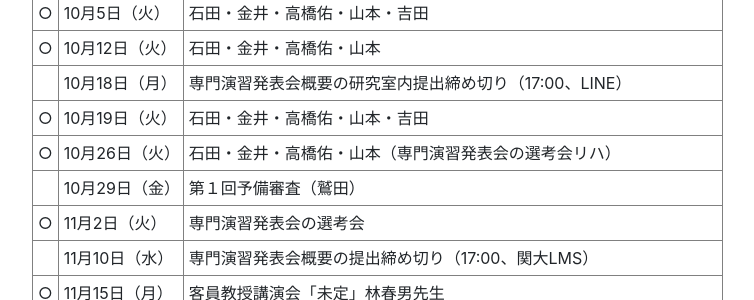
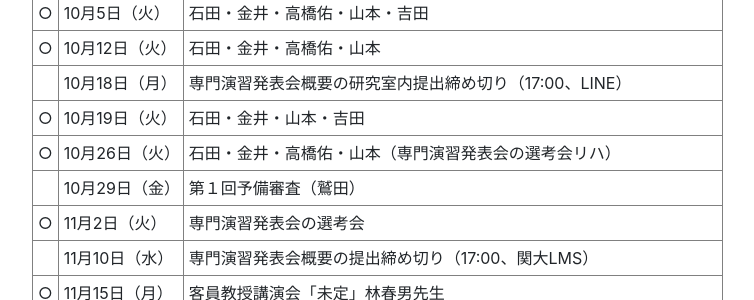
Before and after one commit to tkhslab/tkhslab.github.io, a Jekyll site: the page built from forstudents.md, in a window 1280 px wide and 900 px high, scrolled down 3083 px. Shown: the part 152-452 px from the top of the window, without its empty margins (53-807 px from the left). Built offline with Jekyll 4.4.1, drawn with Linux system fonts in a browser that asks for light colours; nearby versions of some CDN libraries.

Commit message:
update general seminar

```diff
--- a/forstudents.md
+++ b/forstudents.md
@@ -189,7 +189,7 @@
 <td></td><td>10月18日（月）</td><td>専門演習発表会概要の研究室内提出締め切り（17:00、LINE）</td>
 </tr>
 <tr>
-<td>○</td><td>10月19日（火）</td><td>石田・金井・高橋佑・山本・吉田</td>
+<td>○</td><td>10月19日（火）</td><td>石田・金井・山本・吉田</td>
 </tr>
 <tr>
 <td>○</td><td>10月26日（火）</td><td>石田・金井・高橋佑・山本（専門演習発表会の選考会リハ）</td>
```
